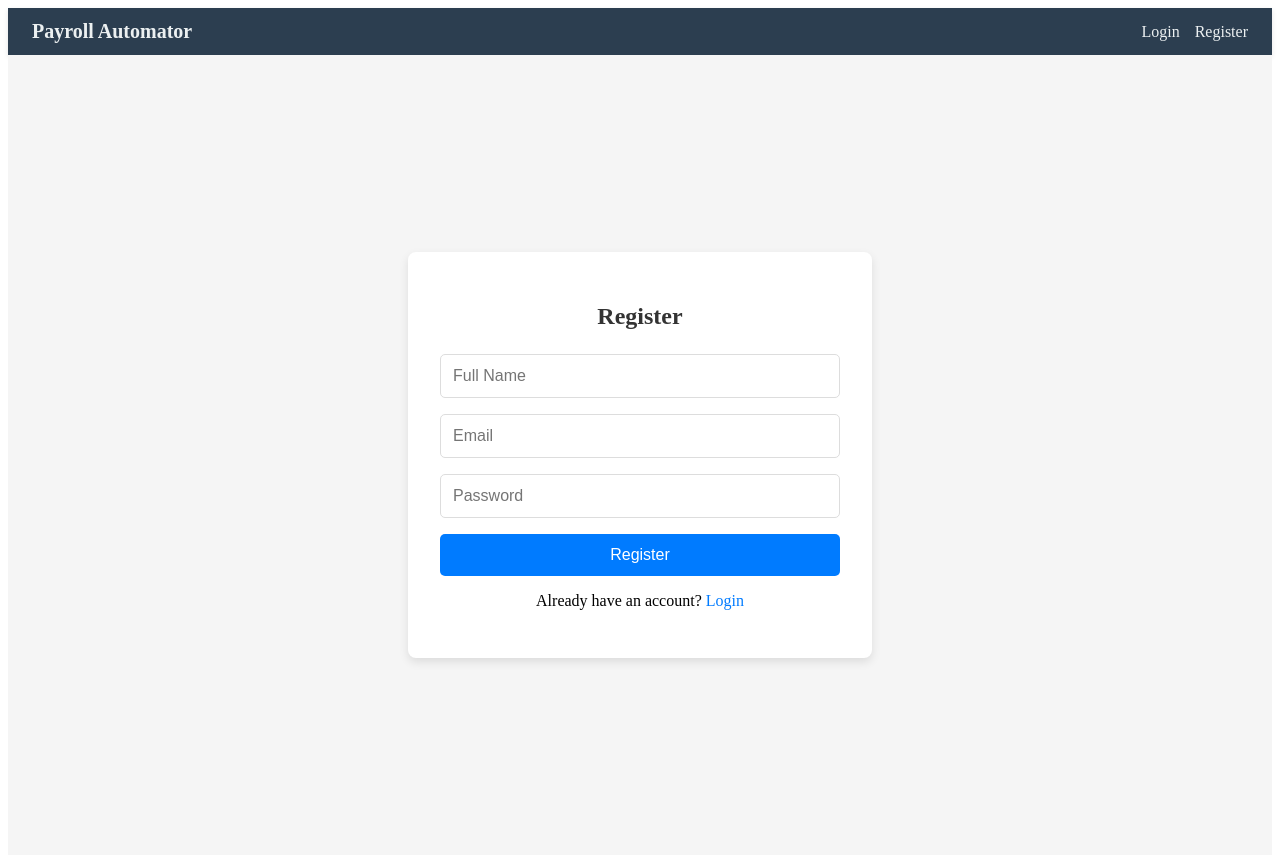
After one commit to cabralchege/Payroll-Automator, a Flask app: page /register in a window 1280 px wide. The commit adds this page. Run offline with Flask 3, Linux system fonts and the light colour scheme.

Commit message:
Final app

```diff
--- a/app.py
+++ b/app.py
@@ -6,13 +6,15 @@ import logging
 from datetime import datetime
 from io import StringIO, BytesIO
 from flask import Flask, request, render_template, redirect, url_for, flash, send_file
+from flask_login import login_manager, login_user, login_required, logout_user,current_user, LoginManager
+from werkzeug.security import generate_password_hash, check_password_hash
 
 
 
 # Import modules
 from payroll_calculator import calculate_payroll
 from generate_pdf import generate_payslip_pdf
-from models import db, Employee, Payroll
+from models import db, Employee, Payroll, User
 
 # Create Flask app
 app = Flask(__name__)
@@ -25,15 +27,79 @@ logger = logging.getLogger(__name__)
 # Initialize SQLAlchemy with the app
 db.init_app(app)
 
+# initializing login manager
+login_manager = LoginManager()
+login_manager.login_view = "login"
+login_manager.init_app(app)
+
+@login_manager.user_loader
+def load_user(user_id):
+    return User.query.get(int(user_id))
+
+# Register
+@app.route('/register', methods=['GET', 'POST'])
+def register():
+    if request.method == 'POST':
+        email = request.form.get('email').strip().lower()
+        password = request.form.get('password')
+        name = request.form.get('full_name', '').strip()
+
+        if not email or not password:
+            flash("Email and password required", "error")
+            return render_template('register.html')
+
+        if User.query.filter_by(email=email).first():
+            flash("Email already registered. Please login.", "error")
+            return redirect(url_for('login'))
+
+        user = User(email=email, full_name=name)
+        user.set_password(password)
+        # Optionally make the first created user admin
+        if User.query.count() == 0:
+            user.is_admin = True
+
+        db.session.add(user)
+        db.session.commit()
+        flash("Registration successful. Please log in.", "success")
+        return redirect(url_for('login'))
+
+    return render_template('register.html')
+
+# Login
+@app.route('/login', methods=['GET', 'POST'])
+def login():
+    if request.method == 'POST':
+        email = request.form.get('email').strip().lower()
+        password = request.form.get('password')
+        user = User.query.filter_by(email=email).first()
+        if not user or not user.check_password(password):
+            flash("Invalid credentials", "error")
+            return render_template('login.html')
+        login_user(user)
+        flash("Logged in successfully", "success")
+        return redirect(url_for('index'))
+    return render_template('login.html')
+
+# Logout
+@app.route('/logout')
+@login_required
+def logout():
+    logout_user()
+    flash("You have been logged out.", "success")
+    return redirect(url_for('login'))
+
 # Create tables
 with app.app_context():
     db.create_all()
 
 @app.route('/', methods=['GET', 'POST'])
+@login_required
 def index():
-    """Main page - Add employee and generate reports"""
-    employees = Employee.query.all()
     period = request.args.get('period', f"{datetime.now().strftime('%Y-%m')}")
+    if current_user.is_admin:
+        employees = Employee.query.all()
+    else:
+        employees = Employee.query.filter_by(user_id=current_user.id).all()
 
     # Handle form submission
     if request.method == 'POST':
@@ -53,8 +119,8 @@ def index():
         # Validate salary
         try:
             basic_salary = float(basic_salary_str)
-            if basic_salary < 10000 or basic_salary > 1000000:
-                flash('Salary must be between KSh 10,000 and KSh 1,000,000', 'error')
+            if basic_salary < 0 :
+                flash('Salary cannot be negative', 'error')
                 return render_template('index.html', employees=employees, period=period)
         except ValueError:
             flash('Please enter a valid salary amount.', 'error')
@@ -62,7 +128,7 @@ def index():
 
         # Validate KRA PIN format
         if not re.match(r'^A\d{9}[A-Z]$', kra_pin):
-            flash('Invalid KRA PIN format. Use: P051XXXXXXXXX', 'error')
+            flash('Invalid KRA PIN format. Use: AXXXXXXXXXX', 'error')
             return render_template('index.html', employees=employees, period=period)
 
         try:
@@ -79,7 +145,8 @@ def index():
                 first_name=first_name,
                 middle_name=middle_name or '',
                 last_name=last_name,
-                basic_salary=basic_salary
+                basic_salary=basic_salary,
+                user_id=current_user.id
             )
             db.session.add(employee)
             db.session.commit()
@@ -147,6 +214,10 @@ def generate_payslip(employee_id, period):
             flash('No payroll data found for this period. Please calculate payroll first.', 'error')
             return redirect(url_for('index'))
 
+        if not current_user.is_admin and payroll.employee.user_id != current_user.id:
+            flash('You are not authorized to view this payslip.', 'error')
+            return redirect(url_for('index'))
+
         # Generate PDF
         pdf_buffer = generate_payslip_pdf(employee, payroll)
         logger.debug(f"Payslip PDF generated for {employee_id}")
@@ -165,7 +236,11 @@ def generate_payslip(employee_id, period):
 def generate_p10(period):
     """Generate KRA P10 CSV report"""
     try:
-        payroll_records = db.session.query(Payroll).join(Employee).filter(Payroll.period == period).all()
+        if current_user.is_admin or Employee.user_id == current_user.id:
+            payroll_records = db.session.query(Payroll).join(Employee).filter(Payroll.period == period).all()
+        else:
+            payroll_records = db.session.query(Payroll).join(Employee).filter(
+                Payroll.period == period, Employee.user_id == current_user.id).all()
 
         if not payroll_records:
             flash('No payroll data for this period', 'error')
@@ -219,12 +294,20 @@ def generate_p10(period):
         return redirect(url_for('index'))
 
 @app.route('/clear_employees', methods=['POST'])
+@login_required
 def clear_employees():
     try:
-        # Delete all payroll records first (foreign key constraint safety)
-        Payroll.query.delete()
-        # Delete all employees
-        Employee.query.delete()
+        if current_user.is_admin:
+            # Admin: Delete all records from the Payroll table.
+            deleted_count = db.session.query(Employee).delete()
+            entity_name = "payroll"
+        else:
+            # Regular User: Delete only payrolls for employees they own.
+            # This joins Payroll with Employee and filters by the current user's ID.
+            deleted_count = db.session.query(Payroll).join(Employee).filter(
+                Employee.user_id == current_user.id
+            ).delete(synchronize_session=False)
+            entity_name = "employee"
         db.session.commit()
         flash("All employee records have been cleared.", "success")
     except Exception as e:
--- a/payroll_calculator.py
+++ b/payroll_calculator.py
@@ -1,12 +1,12 @@
 def calculate_nssf(gross_salary):
-    """Calculate NSSF deduction (employee contribution) - 2025 rates"""
+    """Calculate NSSF deduction (employee contribution)"""
     tier1_limit = 8000
     tier2_limit = 72000
     rate = 0.06
 
     tier1 = min(gross_salary, tier1_limit) * rate  # Max: 480
     tier2 = max(0, min(gross_salary - tier1_limit, tier2_limit - tier1_limit)) * rate
-    return round(min(tier1 + tier2, 4320), 2)  # Cap at 4,320
+    return round(min((tier1 + tier2)/2, 2160), 2)  # Cap at 4,320
 
 def calculate_shif(basic_salary):
     """Calculate SHIF deduction - 2.75% of gross, minimum 300"""
@@ -18,7 +18,7 @@ def calculate_ahl(gross_salary):
     return round(gross_salary * 0.015, 2)
 
 def calculate_paye(taxable_pay):
-    """Calculate PAYE tax after personal relief - 2025 rates"""
+    """Calculate PAYE tax after personal relief """
     personal_relief = 2400
 
     if taxable_pay <= 24000:
--- /dev/null
+++ b/static/css/auth.css
@@ -0,0 +1,103 @@
+/* CSS for the authentications */
+.auth-container {
+    display: flex;
+    justify-content: center;
+    align-items: center;
+    height: 100vh;
+    background-color: #f5f5f5;
+}
+
+.auth-box {
+    background: white;
+    padding: 2rem;
+    border-radius: 8px;
+    box-shadow: 0 4px 10px rgba(0,0,0,0.1);
+    width: 100%;
+    max-width: 400px;
+}
+
+.auth-box h2 {
+    text-align: center;
+    margin-bottom: 1.5rem;
+    color: #333;
+}
+
+.auth-box form {
+    display: flex;
+    flex-direction: column;
+}
+
+.auth-box input {
+    margin-bottom: 1rem;
+    padding: 0.75rem;
+    border: 1px solid #ddd;
+    border-radius: 5px;
+    font-size: 1rem;
+}
+
+.auth-box button {
+    padding: 0.75rem;
+    background-color: #007bff;
+    color: white;
+    border: none;
+    border-radius: 5px;
+    font-size: 1rem;
+    cursor: pointer;
+    transition: background 0.3s ease;
+}
+
+.auth-box button:hover {
+    background-color: #0056b3;
+}
+
+.auth-links {
+    margin-top: 1rem;
+    text-align: center;
+}
+
+.auth-links a {
+    color: #007bff;
+    text-decoration: none;
+}
+.auth-links a:hover {
+    text-decoration: underline;
+}
+/* Navbar for auth pages */
+.navbar {
+    display: flex;
+    justify-content: space-between;
+    align-items: center;
+    background-color: #2c3e50; /* dark blue-gray */
+    padding: 12px 24px;
+    color: #fff;
+    box-shadow: 0 2px 5px rgba(0,0,0,0.1);
+}
+
+.navbar h1 {
+    font-size: 20px;
+    margin: 0;
+    color: #ecf0f1;
+}
+
+.navbar .nav-right {
+    display: flex;
+    gap: 15px;
+    align-items: center;
+}
+
+.navbar .nav-right span {
+    font-size: 14px;
+    font-weight: 500;
+    margin-right: 10px;
+}
+
+.navbar a {
+    text-decoration: none;
+    color: #ecf0f1;
+    font-weight: 500;
+    transition: color 0.2s ease-in-out;
+}
+
+.navbar a:hover {
+    color: #1abc9c;
+}
--- /dev/null
+++ b/templates/register.html
@@ -0,0 +1,32 @@
+<!DOCTYPE html>
+<html lang="en">
+<head>
+    <meta charset="UTF-8">
+    <title>Register</title>
+    <link rel="stylesheet" href="{{ url_for('static', filename='css/auth.css') }}">
+</head>
+<body>
+    <div class="navbar">
+      <h1>Payroll Automator</h1>
+      <div class="nav-right">
+        <a href="{{ url_for('login') }}">Login</a>
+        <a href="{{ url_for('register') }}">Register</a>
+      </div>
+    </div>
+
+    <div class="auth-container">
+        <div class="auth-box">
+            <h2>Register</h2>
+            <form method="POST">
+                <input type="text" name="full_name" placeholder="Full Name" required>
+                <input type="email" name="email" placeholder="Email" required>
+                <input type="password" name="password" placeholder="Password" required>
+                <button type="submit">Register</button>
+            </form>
+            <div class="auth-links">
+                <p>Already have an account? <a href="{{ url_for('login') }}">Login</a></p>
+            </div>
+        </div>
+    </div>
+</body>
+</html>
```
Also changed, not shown: generate_pdf.py (+9 -7 lines), models.py (+27 -3 lines), static/css/styles.css (+40 -0 lines), templates/index.html (+17 -0 lines), templates/login.html (added, +31 -0 lines), README.md, instance/payroll.db.
